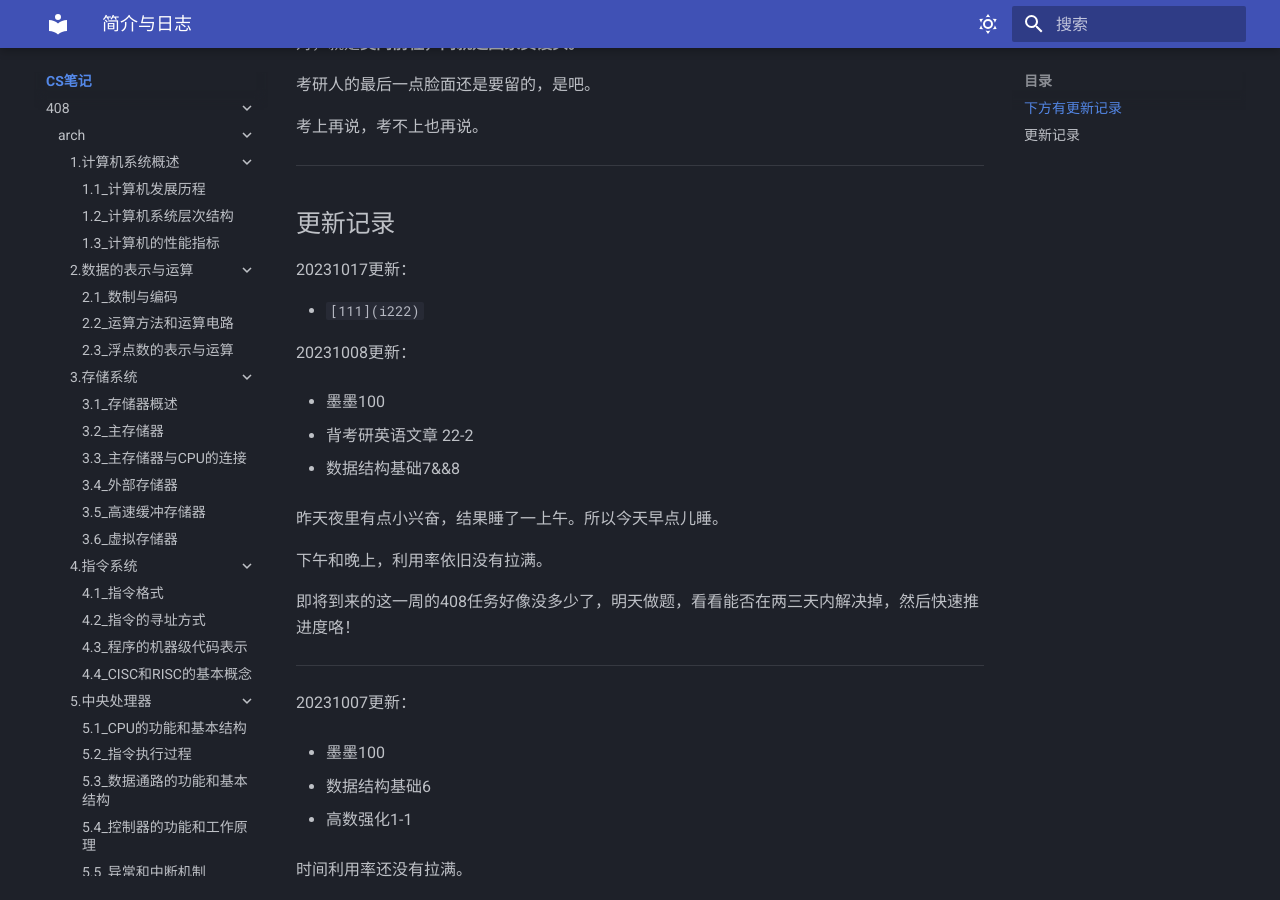
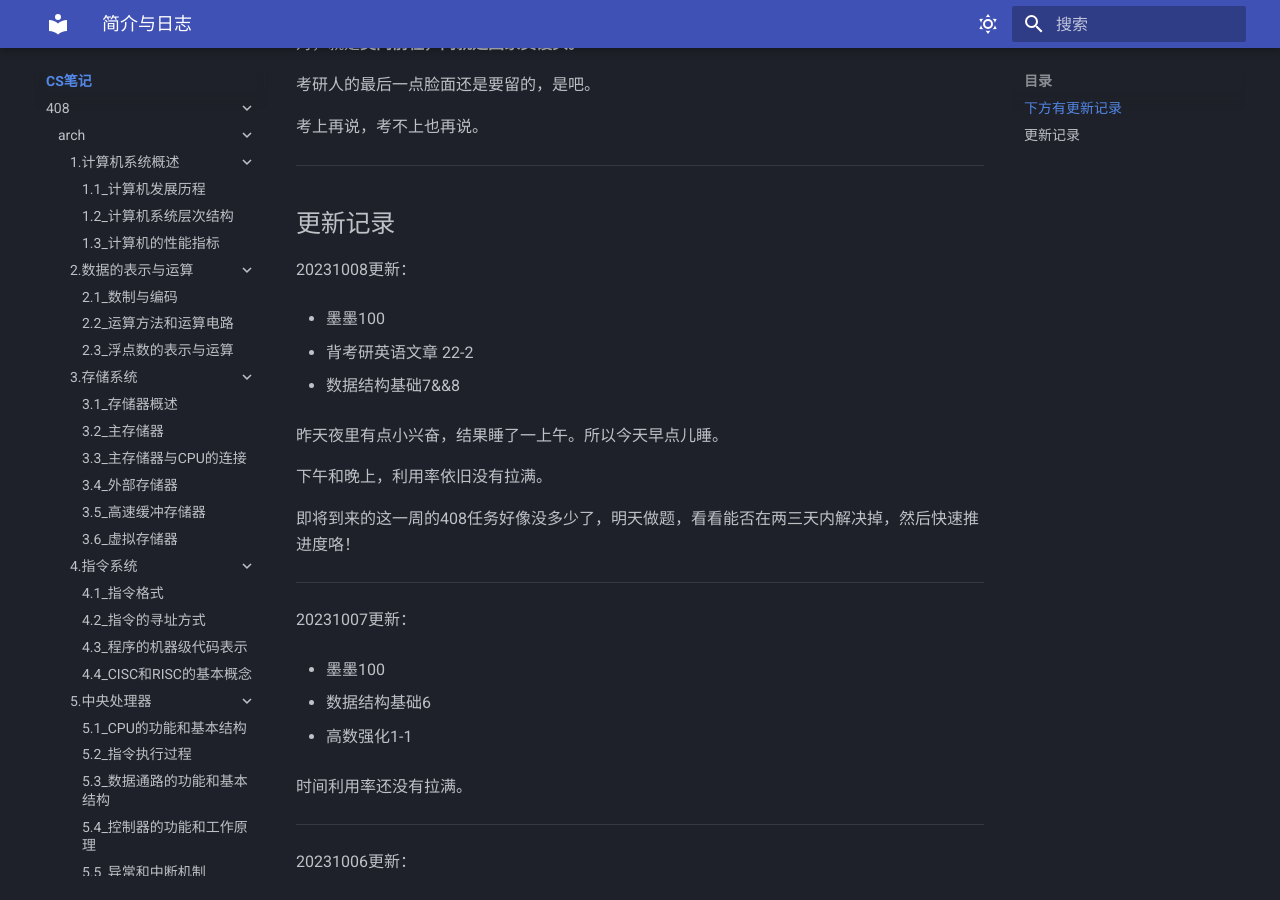
Before and after one commit to Haohahahaha/cs, an MkDocs documentation site: the page built from docs/index.md, in a window 1280 px wide and 900 px high, scrolled down 768 px. Built offline with MkDocs 1.6.1 and Material for MkDocs 9.7.7, drawn with Linux system fonts in a browser that asks for light colours.

Commit message:
2023-10-17_17:34:08 update

```diff
--- a/docs/index.md
+++ b/docs/index.md
@@ -39,10 +39,6 @@
 <a id="update"></a>
 
 ## 更新记录
-
-20231017更新：
-
-- `[111](i222)`
 
 20231008更新：
 
```
